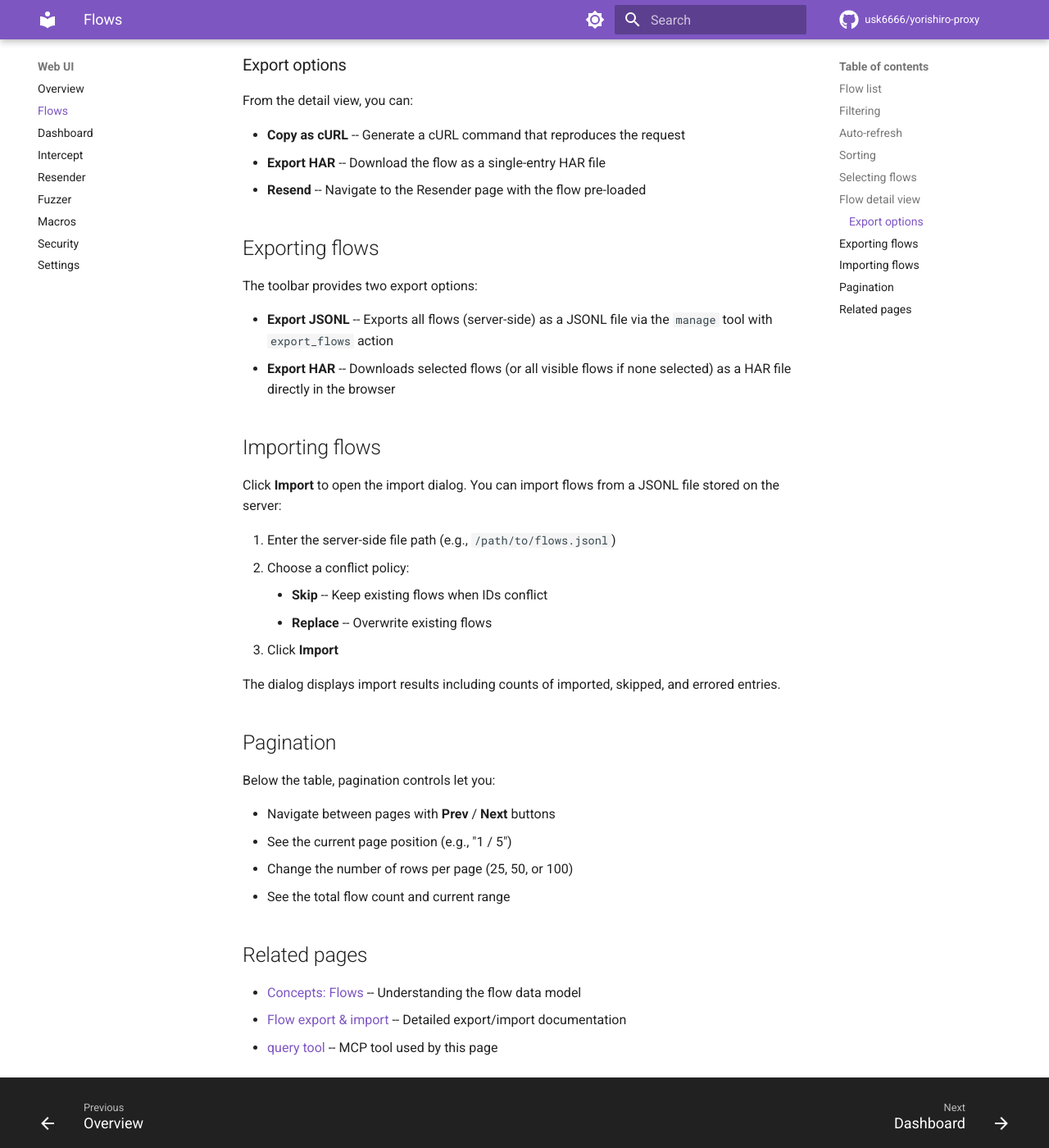
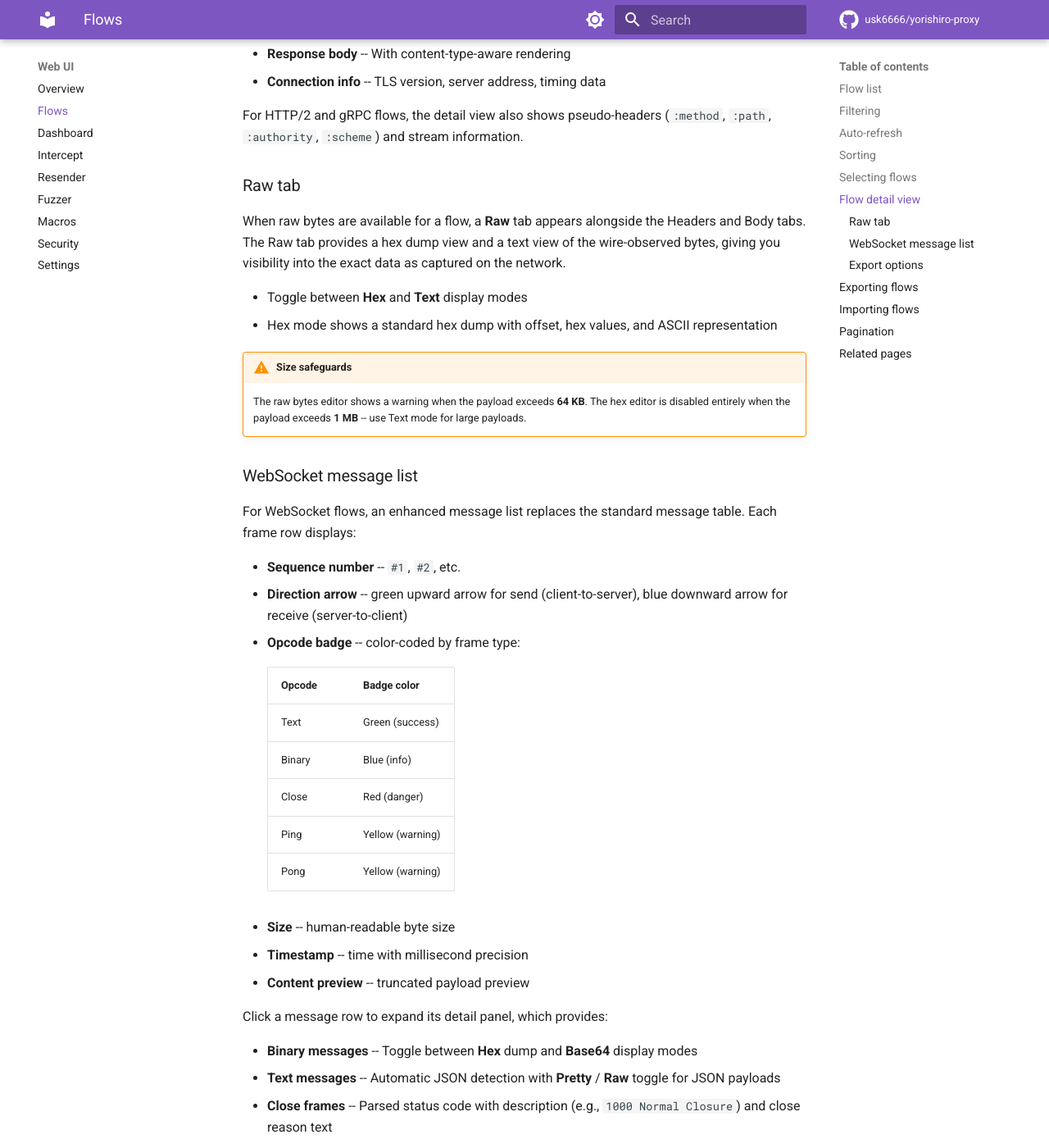
Before and after one commit to usk6666/yorishiro-proxy-docs, an MkDocs documentation site: the page built from docs/webui/flows.md, in a window 1280 px wide and 1400 px high, scrolled down 2877 px. Shown: the whole window at 82% size. Built offline with MkDocs 1.6.1 and Material for MkDocs 9.7.7, drawn with Linux system fonts in a browser that asks for light colours; comment, search, counter and statistics services are not loaded; some of the changed text lies outside the part shown.

Commit message:
docs(webui): update flows, intercept, settings pages and WebSocket protocol
Add enhanced filters, raw tab, phase column, WebSocket frame intercept,
TCP forward settings, and WebSocket safety filter documentation.

Refs: USK-453

Co-Authored-By: Claude Opus 4.6 (1M context) <noreply@anthropic.com>

```diff
--- a/docs/webui/flows.md
+++ b/docs/webui/flows.md
@@ -11,7 +11,7 @@ The main table shows one row per captured flow with the following columns:
 | Column | Description |
 |--------|-------------|
 | **ID** | First 8 characters of the flow's unique identifier |
-| **Protocol** | Color-coded badge (HTTP/1.x, HTTPS, WebSocket, HTTP/2, gRPC, TCP) |
+| **Protocol** | Color-coded badge (HTTP/1.x, HTTPS, WebSocket, HTTP/2, gRPC, TCP, SOCKS5+HTTPS, SOCKS5+HTTP) |
 | **State** | `active`, `complete`, or `error` |
 | **Method** | HTTP method (GET, POST, etc.) or blank for non-HTTP protocols |
 | **URL** | Full request URL |
@@ -26,13 +26,18 @@ Click any row to navigate to the flow detail view.
 
 Click the **Filters** button in the toolbar to reveal the filter panel. You can filter by:
 
-- **Protocol** -- Radio buttons for HTTP/1.x, HTTPS, WebSocket, HTTP/2, gRPC, TCP, or All
+- **Protocol** -- Radio buttons for HTTP/1.x, HTTPS, WebSocket, HTTP/2, gRPC, TCP, SOCKS5+HTTPS, SOCKS5+HTTP, or All
 - **Method** -- Dropdown for GET, POST, PUT, DELETE, PATCH, HEAD, OPTIONS
 - **Status** -- Dropdown for specific status codes (200, 301, 400, 500)
 - **Flow state** -- Dropdown for active, complete, or error
+- **Scheme** -- Dropdown for `https`, `http`, `wss`, `ws`, `tcp`
+- **Host** -- Text input to filter by target hostname (debounced)
+- **Blocked by** -- Dropdown for `target_scope`, `intercept_drop`, `rate_limit`, `safety_filter`
 - **URL pattern** -- Text input with debounced search (300ms delay)
 - **Body contains** -- Text search within response bodies
 - **Tag** -- Filter by flow tag
+
+The query API also supports `technology` and `conn_id` filters, which can be used via the MCP `query` tool.
 
 Filters are applied in combination. When any text filter changes, the pagination resets to page 1 automatically.
 
@@ -69,7 +74,42 @@ Clicking a flow row navigates to the detail page (`/flows/{id}`), which shows th
 
 For HTTP/2 and gRPC flows, the detail view also shows pseudo-headers (`:method`, `:path`, `:authority`, `:scheme`) and stream information.
 
-For WebSocket flows, a message list shows individual frames with direction indicators (send/receive), timestamps, and payload content.
+### Raw tab
+
+When raw bytes are available for a flow, a **Raw** tab appears alongside the Headers and Body tabs. The Raw tab provides a hex dump view and a text view of the wire-observed bytes, giving you visibility into the exact data as captured on the network.
+
+- Toggle between **Hex** and **Text** display modes
+- Hex mode shows a standard hex dump with offset, hex values, and ASCII representation
+
+!!! warning "Size safeguards"
+    The raw bytes editor shows a warning when the payload exceeds **64 KB**. The hex editor is disabled entirely when the payload exceeds **1 MB** -- use Text mode for large payloads.
+
+### WebSocket message list
+
+For WebSocket flows, an enhanced message list replaces the standard message table. Each frame row displays:
+
+- **Sequence number** -- `#1`, `#2`, etc.
+- **Direction arrow** -- green upward arrow for send (client-to-server), blue downward arrow for receive (server-to-client)
+- **Opcode badge** -- color-coded by frame type:
+
+    | Opcode | Badge color |
+    |--------|-------------|
+    | Text | Green (success) |
+    | Binary | Blue (info) |
+    | Close | Red (danger) |
+    | Ping | Yellow (warning) |
+    | Pong | Yellow (warning) |
+
+- **Size** -- human-readable byte size
+- **Timestamp** -- time with millisecond precision
+- **Content preview** -- truncated payload preview
+
+Click a message row to expand its detail panel, which provides:
+
+- **Binary messages** -- Toggle between **Hex** dump and **Base64** display modes
+- **Text messages** -- Automatic JSON detection with **Pretty** / **Raw** toggle for JSON payloads
+- **Close frames** -- Parsed status code with description (e.g., `1000 Normal Closure`) and close reason text
+- **Metadata** -- All frame metadata (opcode, masked, fin, etc.) displayed as key-value pairs
 
 ### Export options
 
```
Also changed, not shown: docs/protocols/websocket.md (+39 -1 lines).
